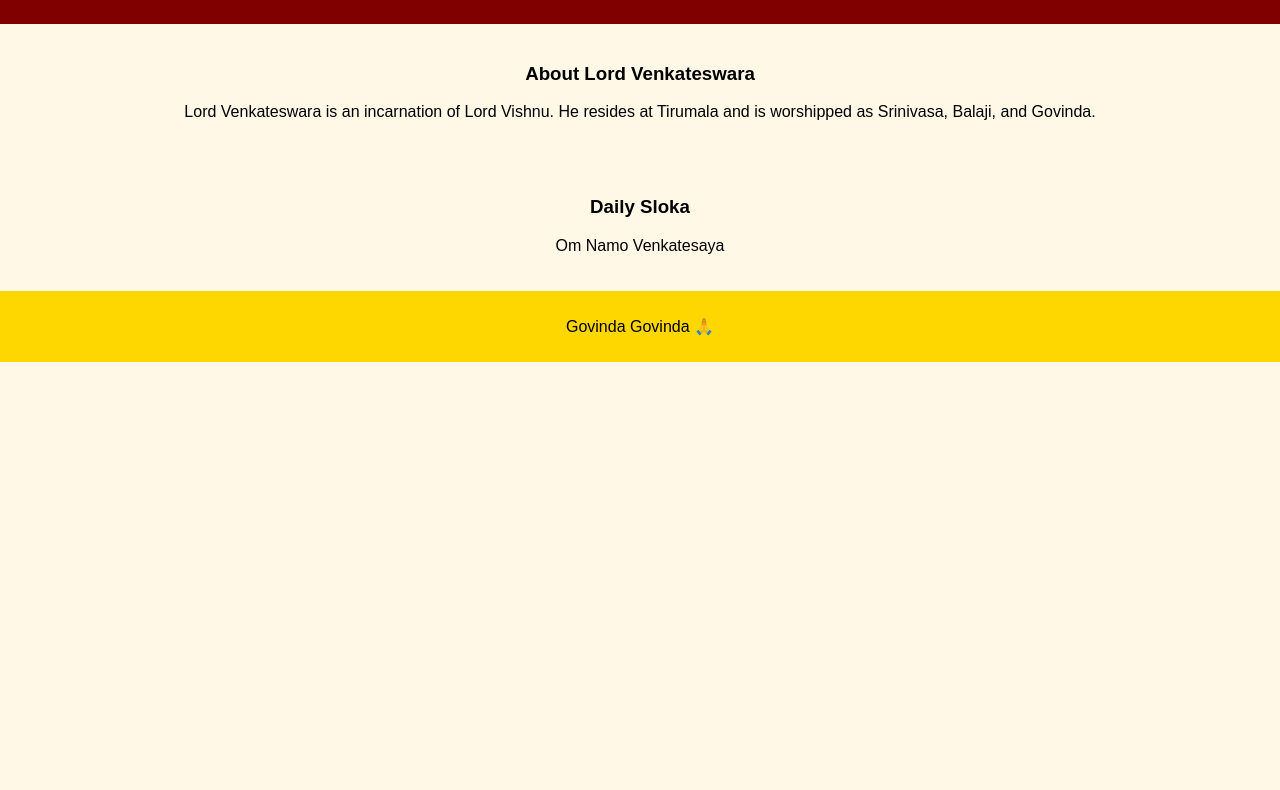
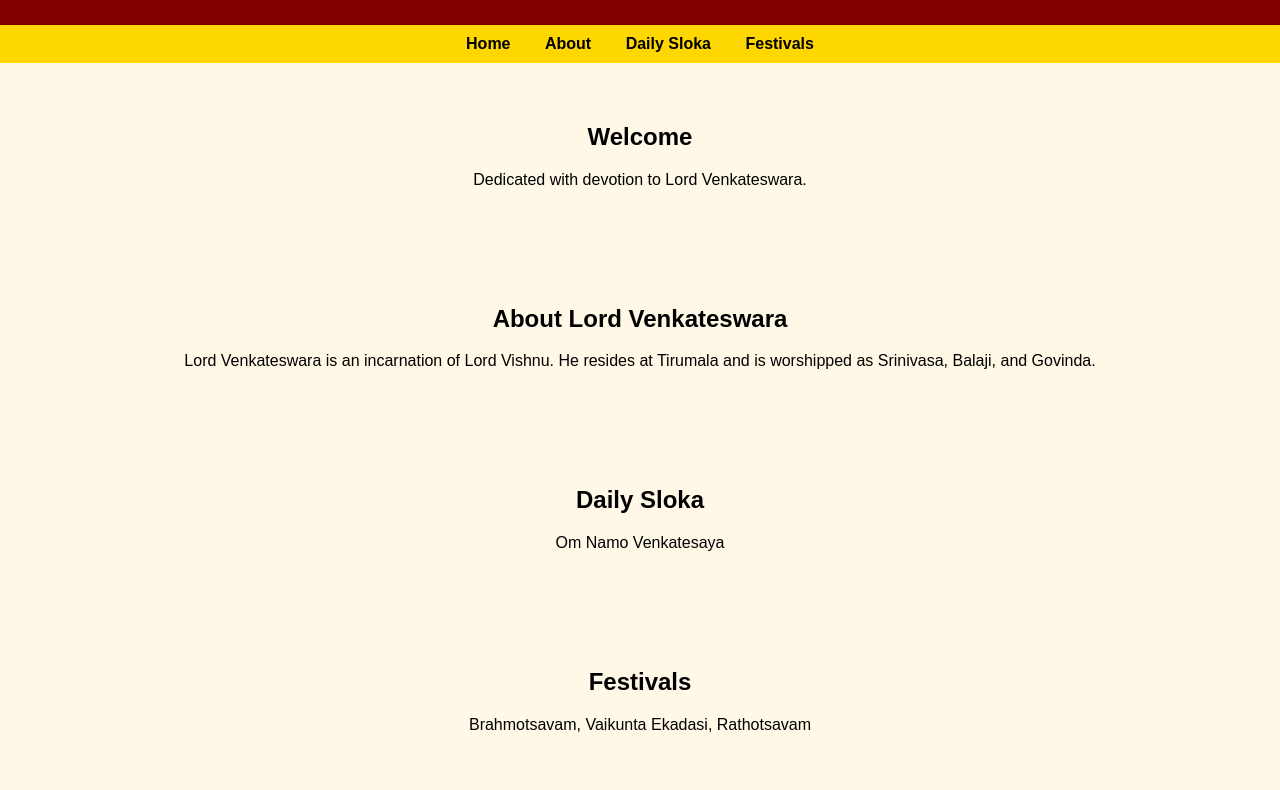
Before and after one commit to reddysasank234-rgb/venkateswara-seva, a plain HTML site: page index.html in a window 1280 px wide. Shown: the part 144-934 px from the top of the page. Before the commit the page ends 800 px from the top, so only its background shows below. Drawn offline with Linux system fonts and the light colour scheme.

Commit message:
Update index.html

```diff
--- a/index.html
+++ b/index.html
@@ -6,41 +6,74 @@
         body {
             font-family: Arial;
             background-color: #fff8e7;
+            margin: 0;
             text-align: center;
-            margin: 0;
         }
+
         header {
             background-color: maroon;
             color: white;
             padding: 20px;
         }
-        section {
-            padding: 20px;
-        }
-        footer {
+
+        nav {
             background-color: gold;
             padding: 10px;
+        }
+
+        nav a {
+            margin: 15px;
+            text-decoration: none;
+            color: black;
+            font-weight: bold;
+        }
+
+        section {
+            padding: 40px;
+        }
+
+        footer {
+            background-color: maroon;
+            color: white;
+            padding: 15px;
         }
     </style>
 </head>
 <body>
 
 <header>
-    <h1>Om Namo Venkatesaya</h1>
+    <h1>Om Namo Venkatesaya 🙏</h1>
     <h2>Service to Lord Venkateswara</h2>
 </header>
 
-<section>
-    <h3>About Lord Venkateswara</h3>
+<nav>
+    <a href="#home">Home</a>
+    <a href="#about">About</a>
+    <a href="#sloka">Daily Sloka</a>
+    <a href="#festivals">Festivals</a>
+</nav>
+
+<section id="home">
+    <h2>Welcome</h2>
+    <p>Dedicated with devotion to Lord Venkateswara.</p>
+</section>
+
+<section id="about">
+    <h2>About Lord Venkateswara</h2>
     <p>
         Lord Venkateswara is an incarnation of Lord Vishnu.
         He resides at Tirumala and is worshipped as Srinivasa, Balaji, and Govinda.
     </p>
 </section>
 
-<section>
-    <h3>Daily Sloka</h3>
+<section id="sloka">
+    <h2>Daily Sloka</h2>
     <p>Om Namo Venkatesaya</p>
+</section>
+
+<section id="festivals">
+    <h2>Festivals</h2>
+    <p>Brahmotsavam, Vaikunta Ekadasi, Rathotsavam</p>
 </section>
 
 <footer>
```
